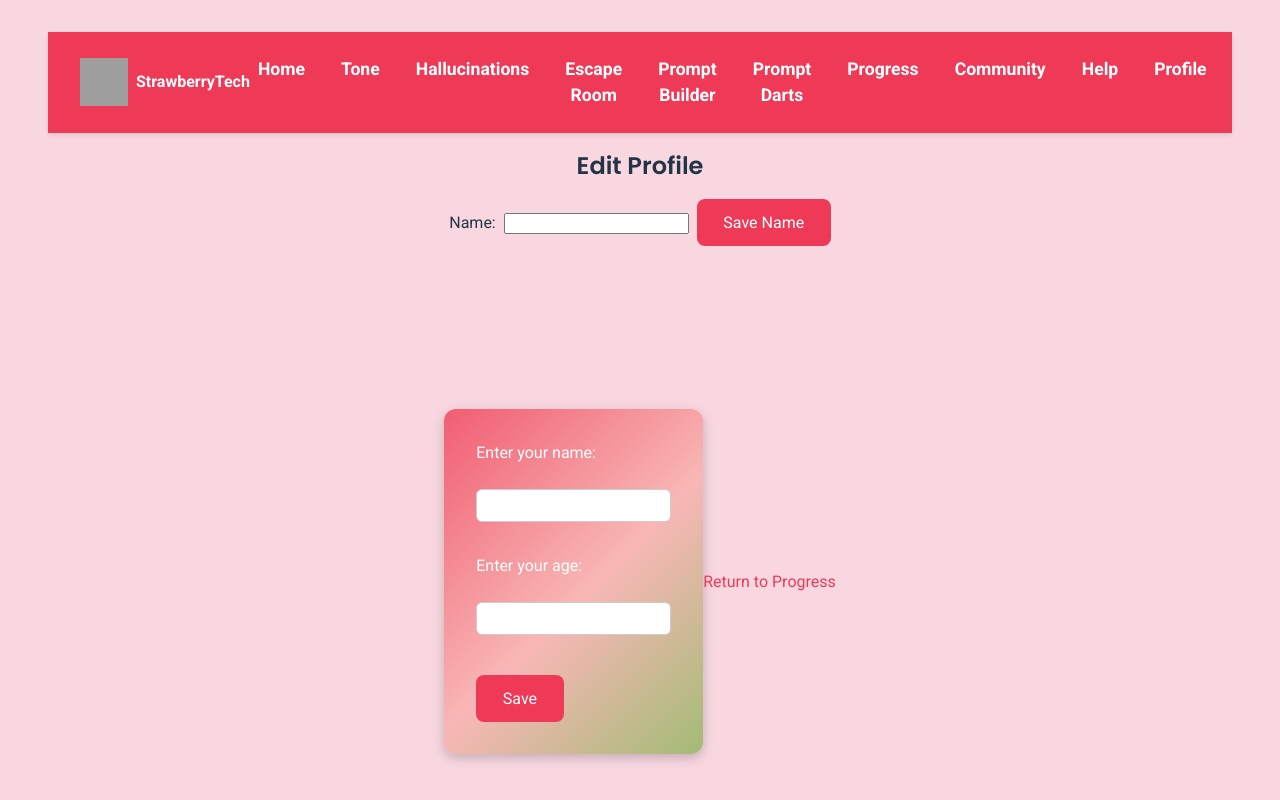
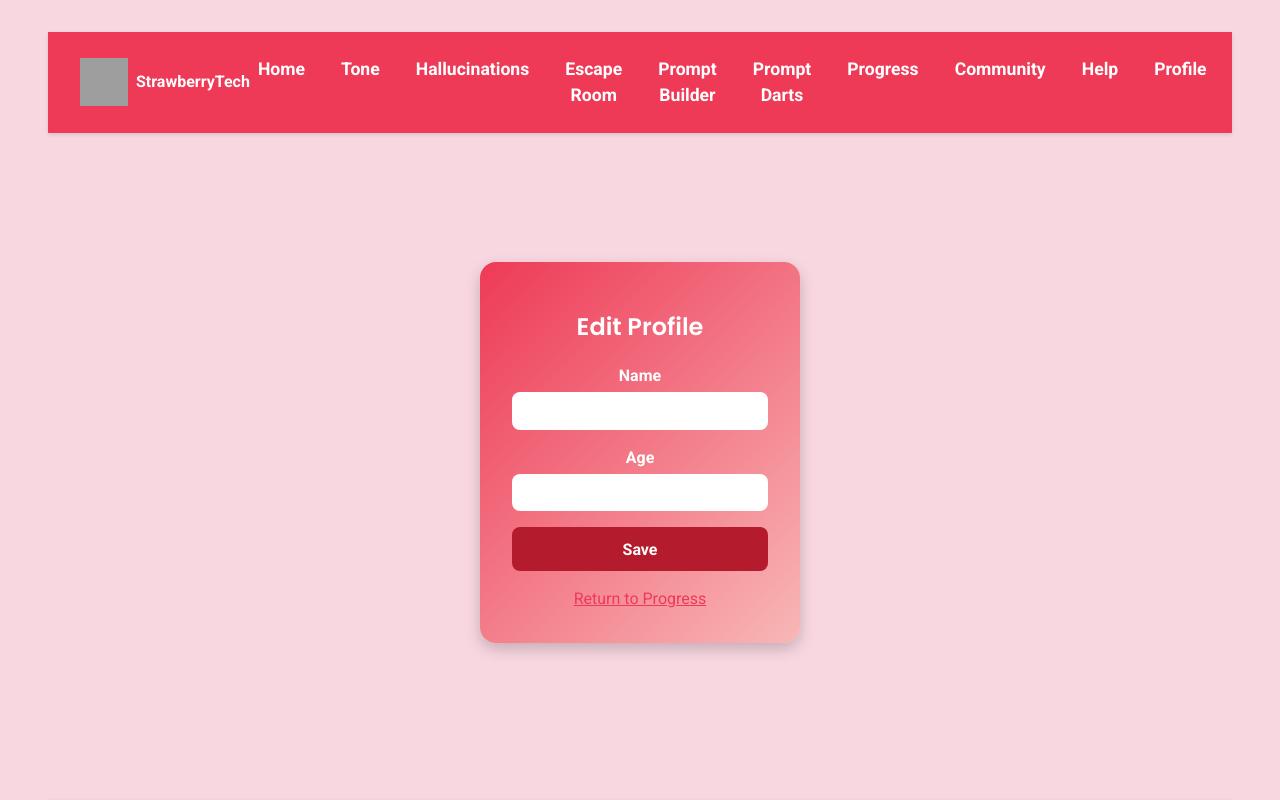
Before and after one commit to unnamedmistress/StrawberryTech, a React (Vite) app in the folder learning-games/: page /profile in a window 1280 px wide. Shown: the top 800 px of the page. Built offline with nearby package versions, Linux system fonts and the light colour scheme; grey boxes are pictures that could not be loaded.

Commit message:
Add styled profile page

```diff
--- /dev/null
+++ b/learning-games/src/pages/ProfilePage.css
@@ -0,0 +1,74 @@
+.profile-page {
+  display: flex;
+  justify-content: center;
+  align-items: center;
+  min-height: 80vh;
+  padding: 1rem;
+}
+
+/* Card container with Strawberry gradient */
+.profile-card {
+  background: linear-gradient(135deg, var(--color-brand) 0%, var(--color-secondary) 100%);
+  border-radius: 16px;
+  box-shadow: 0 6px 15px rgba(0, 0, 0, 0.2);
+  padding: 2rem;
+  width: 320px;
+  max-width: 100%;
+  color: #fff;
+}
+
+.profile-card h2 {
+  font-family: 'Poppins', sans-serif;
+  margin-bottom: 1.5rem;
+  text-align: center;
+}
+
+.profile-card label {
+  display: block;
+  margin-bottom: 0.25rem;
+  font-weight: 600;
+}
+
+.profile-card input {
+  width: 100%;
+  padding: 0.6rem 0.8rem;
+  border-radius: 8px;
+  border: none;
+  margin-bottom: 1rem;
+  font-size: 1rem;
+}
+
+.profile-card button {
+  background-color: var(--color-deep-red);
+  color: #fff;
+  font-weight: 700;
+  width: 100%;
+  padding: 0.8rem;
+  border-radius: 8px;
+  border: none;
+  cursor: pointer;
+  transition: background-color 0.3s ease;
+}
+
+.profile-card button:hover {
+  background-color: #7d121a;
+}
+
+.return-link {
+  display: block;
+  margin-top: 1rem;
+  text-align: center;
+  color: var(--color-brand);
+  cursor: pointer;
+  text-decoration: underline;
+}
+
+.return-link:hover {
+  color: var(--color-deep-red);
+}
+
+@media (max-width: 480px) {
+  .profile-card {
+    width: 100%;
+  }
+}
--- a/learning-games/src/pages/ProfilePage.tsx
+++ b/learning-games/src/pages/ProfilePage.tsx
@@ -1,44 +1,53 @@
 import { useContext, useState } from 'react'
-import { useNavigate, Link } from 'react-router-dom'
-import AgeInputForm from './AgeInputForm'
+import { Link } from 'react-router-dom'
+import { toast } from 'react-hot-toast'
 import { UserContext } from '../context/UserContext'
-import ThemeToggle from '../components/layout/ThemeToggle'
+import './ProfilePage.css'
 
 export default function ProfilePage() {
-  const { user, setName } = useContext(UserContext)
+  const { user, setName, setAge } = useContext(UserContext)
   const [name, setNameState] = useState(user.name ?? '')
-  const navigate = useNavigate()
+  const [age, setAgeState] = useState<string>(user.age ? String(user.age) : '')
 
-  function handleSaveName(e: React.FormEvent) {
+  function handleSubmit(e: React.FormEvent) {
     e.preventDefault()
-    setName(name)
-    navigate('/leaderboard')
+    const ageNum = Number(age)
+    if (!name.trim()) {
+      toast.error('Please enter your name')
+      return
+    }
+    if (!age || Number.isNaN(ageNum) || ageNum <= 0) {
+      toast.error('Age must be a valid number')
+      return
+    }
+    setName(name.trim())
+    setAge(ageNum)
+    toast.success('Profile saved successfully!')
   }
 
   return (
-    <div style={{ textAlign: 'center' }}>
-      <h2>Edit Profile</h2>
-      <form onSubmit={handleSaveName} style={{ marginBottom: '1rem' }}>
-        <label htmlFor="name">Name:</label>
+    <div className="profile-page">
+      <form className="profile-card" onSubmit={handleSubmit}>
+        <h2>Edit Profile</h2>
+        <label htmlFor="name">Name</label>
         <input
           id="name"
           type="text"
           value={name}
           onChange={(e) => setNameState(e.target.value)}
-          style={{ marginLeft: '0.5rem' }}
         />
-
-        <button type="submit" className="btn-primary" style={{ marginLeft: '0.5rem' }}>Save Name</button>
-
+        <label htmlFor="age">Age</label>
+        <input
+          id="age"
+          type="number"
+          value={age}
+          onChange={(e) => setAgeState(e.target.value)}
+        />
+        <button type="submit">Save</button>
+        <Link to="/leaderboard" className="return-link">
+          Return to Progress
+        </Link>
       </form>
-      <AgeInputForm allowEdit onSaved={() => navigate('/leaderboard')} />
-      <div style={{ marginTop: '1rem' }}>
-        <span style={{ marginRight: '0.5rem' }}>High Contrast Mode:</span>
-        <ThemeToggle />
-      </div>
-      <p style={{ marginTop: '1rem' }}>
-        <Link to="/leaderboard">Return to Progress</Link>
-      </p>
     </div>
   )
 }
```
